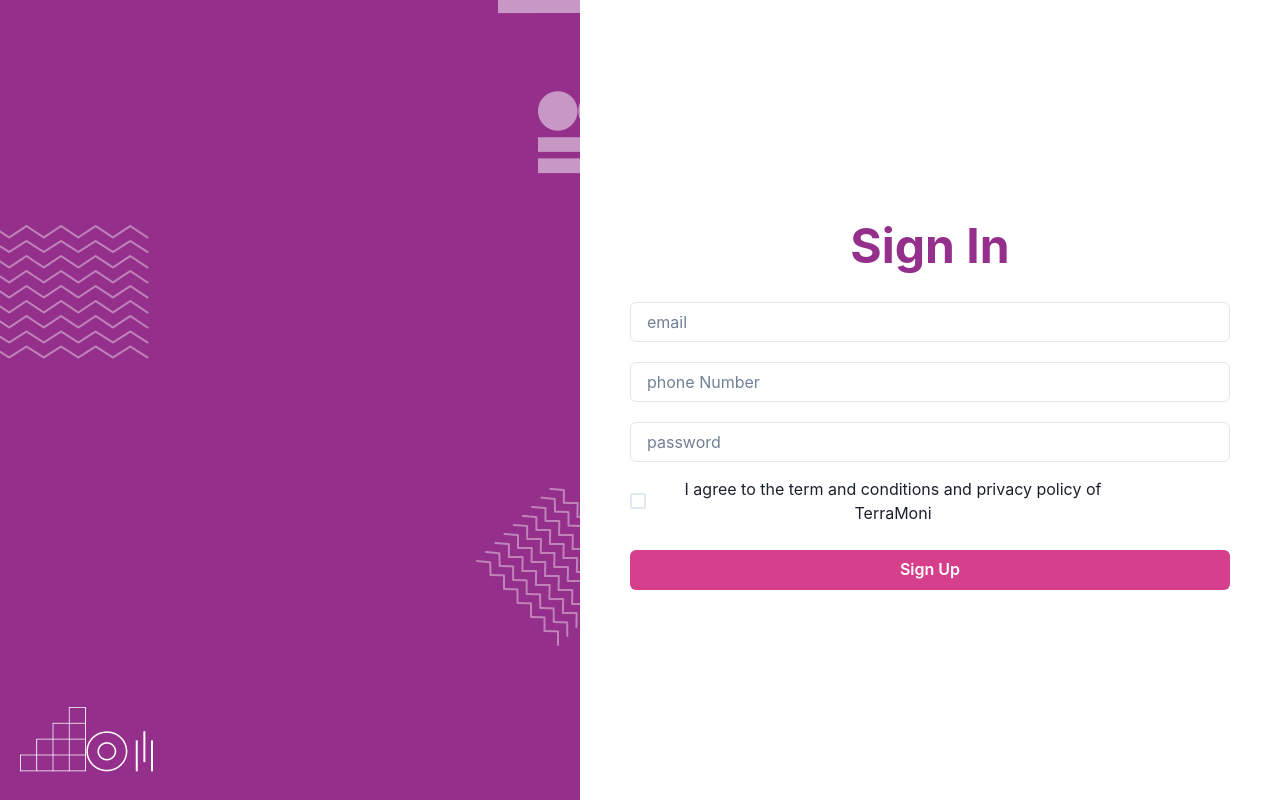
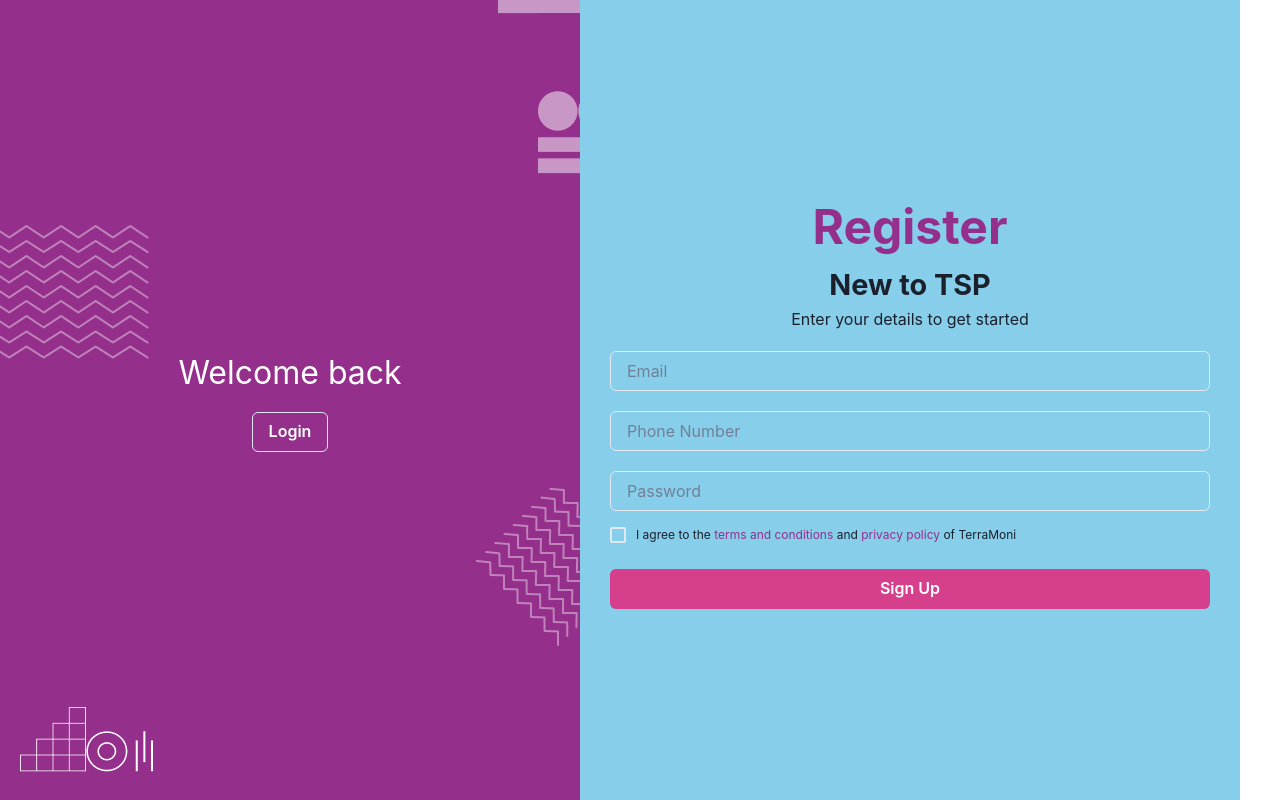
Before and after one commit to thomasAmara/TerraMoni, a React (Create React App) app: page /register in a window 1280 px wide. Built offline with nearby package versions, Linux system fonts and the light colour scheme.

Commit message:
Abdulazeez push

```diff
--- a/src/pages/Login.jsx
+++ b/src/pages/Login.jsx
@@ -6,6 +6,7 @@
 import Google from '../Assets/googleIcon.svg';
 import Meta from '../Assets/metaIcon.svg';
 import { useNavigate } from 'react-router-dom';
+import { Link } from 'react-router-dom';
 
 function Login() {
   const navigate = useNavigate();
@@ -13,18 +14,31 @@
     () => navigate('/register', { replace: true }),
     [navigate]
   );
+
   return (
     <div>
       <Box
         display='flex'
-        flexDirection='row'
-        height='100vh'
+        flexDirection={['column', 'row']}
+        minHeight='100vh'
         width='100%'
         maxWidth='1440px'
+        alignItems={['center', 'center']}
+        justifyContent={['center', 'center']}
       >
-        <Box maxWidth='860px' width='100%' px='30px'>
+        <Box
+          maxWidth={['100%', '860px']}
+          px={['0', '80px']}
+          width='100%'
+          height='100%'
+          display='flex'
+          flexDirection='column'
+          alignItems={['center', 'center']}
+          justifyContent={['center', 'flex-start']}
+          pb={['20px', '0']}
+        >
           <Box
-            display='flex'
+            display={['block', 'flex']}
             flexDirection='column'
             justifyContent='center'
             width='100%'
@@ -33,15 +47,14 @@
             maxWidth='700px'
             px='15px'
           >
-            <Text fontSize='48px' fontWeight='700' color='#942F8B'>
+            <Text fontSize={['36px', '48px']} fontWeight='700' color='#942F8B'>
               Sign In
             </Text>
             <Box
               display='flex'
               flexDirection='row'
               alignItems='center'
-              margin='0 auto'
-              //   justifyContent='center'
+              margin={['20px auto', 0]}
               px='25px'
               width='100%'
               maxWidth='510px'
@@ -52,11 +65,11 @@
                 p='5px'
                 justifyContent='center'
                 borderRadius='8px'
-                // p='5px'
                 maxWidth='130px'
                 width='100%'
                 height='52px'
                 bgColor='#F7F7F7'
+                margin={['5px 0', '10px 0']}
               >
                 <Image src={Google} alt='google' />
               </Box>
@@ -65,53 +78,57 @@
                 p='5px'
                 justifyContent='center'
                 borderRadius='8px'
-                // p='5px'
                 maxWidth='130px'
                 width='100%'
                 height='52px'
                 bgColor='#F7F7F7'
+                margin={['5px 0', '0 10px']}
               >
-                <Image src={Meta} alt='google' />
+                <Image src={Meta} alt='meta' />
               </Box>
               <Box
                 display='flex'
                 p='5px'
                 justifyContent='center'
                 borderRadius='8px'
-                // p='5px'
                 maxWidth='130px'
                 width='100%'
                 height='52px'
                 bgColor='#F7F7F7'
               >
-                <Image src={Apple} alt='google' />
+                <Image src={Apple} alt='apple' />
               </Box>
             </Box>
-            <Box py='20px' maxWidth='600px' px='25px'>
+            <Box py={['10px', '0']} width='100%' maxWidth='600px' px='0'>
               <Formik>
                 <Form>
                   <Input mt='20px' type='email' name='email' />
                   <Input mt='20px' type='password' name='password' />
+
+                  <Box maxWidth='600px' width='100%' mt={['10px', '20px']}>
+              <Button width='100%' colorScheme='pink'>
+                Login
+              </Button>
+              <p style={{ marginTop: '10px', textAlign: 'left', fontSize: '12px'}}>Don't have an account yet? Register <Link to="/register"> <span style={{ color: '#942F8B', cursor: 'pointer'}}>Here</span></Link></p>
+            </Box>
                 </Form>
               </Formik>
             </Box>
-            <Box maxWidth='600px' py='15px' px='20px'>
-              <Button width='100%' colorScheme='pink'>
-                Login
-              </Button>
-            </Box>
+
           </Box>
         </Box>
+
         <Box
           bgImage={Bg}
-          p='20px'
+          p={['20px', '40px']}
           width='100%'
-          backgroundPosition='100% 100%'
+          display={['none', 'flex']}
+          height={['auto', '100vh']}
           backgroundSize='cover'
           maxWidth='580px'
         >
           <Box
-            display='flex'
+            display={['none', 'flex']}
             width='100%'
             height='100%'
             justifyContent='center'
@@ -119,14 +136,14 @@
             alignItems='center'
           >
             <Box>
-              <Text fontSize='48px' fontWeight='700' color='#FFF'>
-                Hello !
+              <Text fontSize={['32px', '48px']} fontWeight='700' color='#FFF'>
+                Hello!
               </Text>
               <Text fontSize='18px' fontWeight='500' color='#FFF'>
                 Start your business with us
               </Text>
             </Box>
-            <Box mt='20px'>
+            <Box mt={['20px', '30px']}>
               <Button color='#FFF' onClick={handleOnClick} variant='outline'>
                 Create Account
               </Button>
--- a/src/pages/Register.jsx
+++ b/src/pages/Register.jsx
@@ -1,6 +1,7 @@
 import { Box, Button, Checkbox, Input, Text } from '@chakra-ui/react';
 import React from 'react';
 import Bg from '../Assets/register.png';
+import { Link } from 'react-router-dom';
 
 export default function Register() {
   return (
@@ -16,42 +17,58 @@
           bgImage={Bg}
           p='20px'
           width='100%'
+          height='100vh'
+          flexDirection='column'
+          alignItems='center'
+          justifyContent='center'
           backgroundPosition='100% 100%'
           backgroundSize='cover'
-          maxWidth='580px'
-        ></Box>
+          maxWidth={['100%', '580px']}
+          display={['none', 'flex']}
+        >
+            <Text
+            mb='15px'
+            color='#fff'
+            fontSize='2rem'
+            >Welcome back</Text>
+          <Link to="/login"> <Button color='#FFF' variant='outline'>
+                Login
+              </Button>
+              </Link>
+        </Box>
         <Box
-          maxWidth='860px'
-          width='100%'
+          maxWidth={['100%', '80%', '860px']}
+          // width='50%'
           display='flex'
           alignItems='center'
-          px='30px'
+          px={['20px', '30px']}
+          backgroundColor='skyblue'
         >
-          <Box width='100%' margin='0 auto' maxWidth='600px'>
-            <Text fontSize='48px' fontWeight='700' color='#942F8B'>
-              Sign In
-            </Text>
+          <Box width='100%' margin={['0 auto', null, '0']} maxWidth={['100%', '600px']}>
+            <Text fontSize={['36px', '48px']} fontWeight='700' color='#942F8B' m='0'>Register</Text>
+            <Text fontSize={['1.2rem', '1.8rem']} fontWeight='700'>New to TSP</Text>
+            <Text fontSize={['14px', '16px']} >Enter your details to get started</Text>
             <Box>
-              <Input mt='20px' placeholder='email' />
-              <Input mt='20px' placeholder='phone Number' />
-              <Input mt='20px' placeholder='password' />
+              <Input mt='20px' placeholder='Email' />
+              <Input mt='20px' placeholder='Phone Number' />
+              <Input mt='20px' type='password' placeholder='Password' />
             </Box>
             <Box
             mt='15px'
             width='85%'
             display='flex'
-              justifyContent='space-between'
+              // alignItems='center'
               >
             <Checkbox />
-              <Text>
-                I agree to the term and conditions and privacy policy of
-                TerraMoni
+              <Text marginLeft='10px'
+                fontSize='12px'
+                textAlign='left'
+                >
+    I agree to the <span style={{ color: '#942F8B', cursor: 'pointer'}}>terms and conditions</span> and <span style={{ color: '#942F8B', cursor: 'pointer'}}>privacy policy</span> of TerraMoni
   </Text>
 </Box>
-            <Box mt='25px'>
-              <Button width='100%' colorScheme='pink'>
-                Sign Up
-              </Button>
+            <Box mt={['20px', '25px']}>
+              <Button width='100%' colorScheme='pink'>Sign Up</Button>
             </Box>
           </Box>
         </Box>
```
Also changed, not shown: 1 other file (tests, documents, lock files or other folders). Lines whose indentation alone changed are shown as unchanged.
